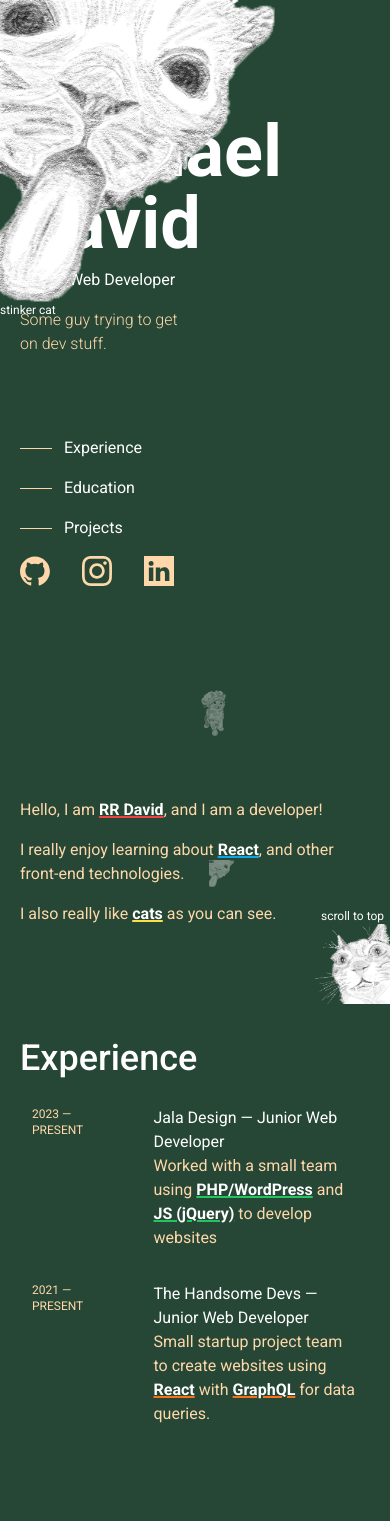
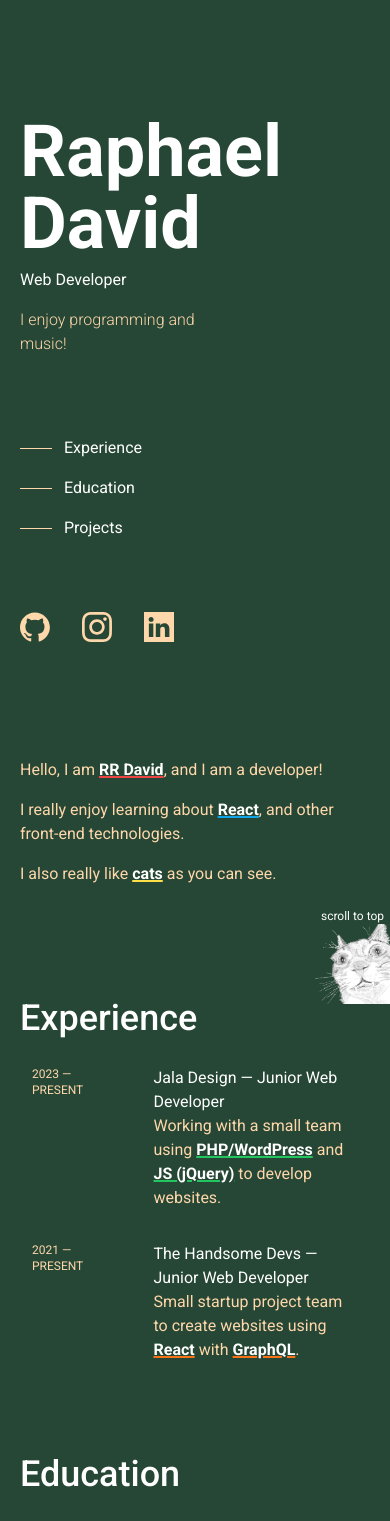
Before and after one commit to RRDavidd/personal-portfolio-rr, a Next.js app: page / in a window 390 px wide. Shown: the top 1521 px of the page. Built offline with nearby package versions, Linux system fonts and the light colour scheme.

Commit message:
Minor adjustments

```diff
--- a/src/app/_components/cats/Sidecats.tsx
+++ b/src/app/_components/cats/Sidecats.tsx
@@ -19,10 +19,6 @@ export default function Sidecats() {
   }, [scroll]);
   return (
     <>
-      <figure className="absolute top-0 -left-52 hover:left-0 transition-all  z-10">
-        <Image src="/cat1.png" width={275} height={5} alt="crazy-cat-1" />
-        <p className="text-xs">stinker cat</p>
-      </figure>
       <Link href="/">
         <figure
           className={`fixed right-0 ${
--- a/src/app/_components/layout/Leftsticky.tsx
+++ b/src/app/_components/layout/Leftsticky.tsx
@@ -12,14 +12,17 @@ export default function Lefsticky() {
           <h1 className="font-bold mb-2 hover:scale-110 hover:cursor-pointer duration-500 hover:drop-shadow-[0_0px_120px_rgba(0,255,0,.8)] transition-all">
             Raphael David
           </h1>
-          <p className="font-normal mb-4">Junior Web Developer</p>
-          <p className="font-light text-secondary">
-            Some guy trying to get on dev stuff.
+          <p className="font-normal mb-4">Web Developer</p>
+          <p
+            className="font-light text-secondary max-w-md
+          "
+          >
+            I enjoy programming and music!
           </p>
         </div>
         <Navbar />
       </div>
-      <div className="flex gap-8">
+      <div className="flex gap-8 md:pt-0 pt-14">
         <figure>
           <a href="https://github.com/RRDavidd" target="_blank">
             <Github
--- a/src/app/_components/layout/Rightcontent.tsx
+++ b/src/app/_components/layout/Rightcontent.tsx
@@ -2,7 +2,7 @@ import Image from "next/image";
 
 export default function Rightcontent() {
   return (
-    <div className="py-24">
+    <div className="md:py-24 pt-18 pb-24">
       <section className="mb-28">
         <p className="text-secondary mb-4">
           Hello, I am <strong className="decoration-red-500">RR David</strong>,
@@ -25,7 +25,7 @@ export default function Rightcontent() {
       >
         <h2 className="text-4xl mb-4 font-medium">Experience</h2>
         <a href="https://www.jaladesign.com.au/" target="_blank">
-          <div className="group p-3 hover:cursor-pointer hover:bg-slate-400 hover:bg-opacity-10 transition-all duration-300 rounded flex gap-10 mb-2 hover:ring-2 hover:ring-green-700">
+          <div className="group p-3  hover:bg-slate-400 hover:bg-opacity-10 transition-all duration-300 rounded flex gap-10 mb-2 hover:ring-2 hover:ring-green-700">
             <div className="text-secondary flex-shrink-0 w-1/4 text-xs">
               2023 — PRESENT
             </div>
@@ -34,17 +34,17 @@ export default function Rightcontent() {
                 Jala Design — Junior Web Developer
               </p>
               <p className="text-secondary ">
-                Worked with a small team using{" "}
+                Working with a small team using{" "}
                 <strong className="decoration-green-500">PHP/WordPress</strong>{" "}
                 and{" "}
                 <strong className="decoration-green-500">JS (jQuery)</strong> to
-                develop websites
+                develop websites.
               </p>
             </div>
           </div>
         </a>
         <a href="https://thehandsomedevs.com.au/" target="_blank">
-          <div className="group p-3 hover:cursor-pointer hover:bg-slate-400 hover:bg-opacity-10 transition-all duration-300 rounded flex gap-10 mb-2 hover:ring-2 hover:ring-green-700">
+          <div className="group p-3  hover:bg-slate-400 hover:bg-opacity-10 transition-all duration-300 rounded flex gap-10 mb-2 hover:ring-2 hover:ring-green-700">
             <div className="text-secondary flex-shrink-0 w-1/4 text-xs">
               2021 — PRESENT
             </div>
@@ -55,8 +55,7 @@ export default function Rightcontent() {
               <p className="text-secondary">
                 Small startup project team to create websites using{" "}
                 <strong className="decoration-orange-500">React</strong> with{" "}
-                <strong className="decoration-orange-500">GraphQL</strong> for
-                data queries.
+                <strong className="decoration-orange-500">GraphQL</strong>.
               </p>
             </div>
           </div>
@@ -68,7 +67,7 @@ export default function Rightcontent() {
         className="mb-20 hover:drop-shadow-[0_0px_120px_rgba(0,255,0,.8)] transition-all"
       >
         <h2 className="text-4xl mb-4 font-medium">Education</h2>
-        <div className="group p-3 hover:cursor-pointer hover:bg-slate-400 hover:bg-opacity-10 transition-all duration-300 rounded flex gap-10 mb-2 hover:ring-2 hover:ring-green-700">
+        <div className="group p-3  hover:bg-slate-400 hover:bg-opacity-10 transition-all duration-300 rounded flex gap-10 mb-2 hover:ring-2 hover:ring-green-700">
           <div className="text-secondary flex-shrink-0 w-1/4 text-xs">
             2021 — PRESENT
           </div>
@@ -81,7 +80,7 @@ export default function Rightcontent() {
             </p>
           </div>
         </div>
-        <div className="group p-3 hover:cursor-pointer hover:bg-slate-400 hover:bg-opacity-10 transition-all duration-300 rounded flex gap-10 mb-2 hover:ring-2 hover:ring-green-700">
+        <div className="group p-3  hover:bg-slate-400 hover:bg-opacity-10 transition-all duration-300 rounded flex gap-10 mb-2 hover:ring-2 hover:ring-green-700">
           <div className="text-secondary flex-shrink-0 w-1/4 text-xs">
             2020 — 2020
           </div>
@@ -92,7 +91,7 @@ export default function Rightcontent() {
             <p className="text-secondary">Macquarie University</p>
           </div>
         </div>
-        <div className="group p-3 hover:cursor-pointer hover:bg-slate-400 hover:bg-opacity-10 transition-all duration-300 rounded flex gap-10 mb-2 hover:ring-2 hover:ring-green-700">
+        <div className="group p-3  hover:bg-slate-400 hover:bg-opacity-10 transition-all duration-300 rounded flex gap-10 mb-2 hover:ring-2 hover:ring-green-700">
           <div className="text-secondary flex-shrink-0 w-1/4 text-xs">
             2019 — 2020
           </div>
@@ -101,7 +100,7 @@ export default function Rightcontent() {
             <p className="text-secondary">St. Leos Catholic College</p>
           </div>
         </div>
-        <div className="group p-3 hover:cursor-pointer hover:bg-slate-400 hover:bg-opacity-10 transition-all duration-300 rounded flex gap-10 mb-2 hover:ring-2 hover:ring-green-700">
+        <div className="group p-3  hover:bg-slate-400 hover:bg-opacity-10 transition-all duration-300 rounded flex gap-10 mb-2 hover:ring-2 hover:ring-green-700">
           <div className="text-secondary flex-shrink-0 w-1/4 text-xs">
             2011 — 2018
           </div>
@@ -112,7 +111,7 @@ export default function Rightcontent() {
             <p className="text-secondary">Don Bosco Academy Pampanga</p>
           </div>
         </div>
-        <div className="group p-3 hover:cursor-pointer hover:bg-slate-400 hover:bg-opacity-10 transition-all duration-300 rounded flex gap-10 mb-2 hover:ring-2 hover:ring-green-700">
+        <div className="group p-3  hover:bg-slate-400 hover:bg-opacity-10 transition-all duration-300 rounded flex gap-10 mb-2 hover:ring-2 hover:ring-green-700">
           <div className="text-secondary flex-shrink-0 w-1/4 text-xs">
             2006 — 2011
           </div>
@@ -128,7 +127,7 @@ export default function Rightcontent() {
         className="mb-20 hover:drop-shadow-[0_0px_200px_rgba(0,255,0,.3)] transition-all"
       >
         <h2 className="text-4xl mb-4 font-medium">Projects</h2>
-        <div className="group p-3 hover:cursor-pointer hover:bg-slate-400 hover:bg-opacity-10 transition-all duration-300 rounded flex gap-10 mb-2 hover:ring-2 hover:ring-green-700">
+        <div className="group p-3  hover:bg-slate-400 hover:bg-opacity-10 transition-all duration-300 rounded flex gap-10 mb-2 hover:ring-2 hover:ring-green-700">
           <div className="text-secondary flex-shrink-0 w-1/4 text-xs relative">
             <Image
               alt="poopoo"
@@ -147,7 +146,7 @@ export default function Rightcontent() {
             </p>
           </div>
         </div>
-        <div className="group p-3 hover:cursor-pointer hover:bg-slate-400 hover:bg-opacity-10 transition-all duration-300 rounded flex gap-10 mb-2 hover:ring-2 hover:ring-green-700">
+        <div className="group p-3  hover:bg-slate-400 hover:bg-opacity-10 transition-all duration-300 rounded flex gap-10 mb-2 hover:ring-2 hover:ring-green-700">
           <div className="text-secondary flex-shrink-0 w-1/4 text-xs relative">
             <Image
               alt="poopoo"
@@ -166,7 +165,7 @@ export default function Rightcontent() {
             </p>
           </div>
         </div>
-        <div className="group p-3 hover:cursor-pointer hover:bg-slate-400 hover:bg-opacity-10 transition-all duration-300 rounded flex gap-10 mb-2 hover:ring-2 hover:ring-green-700">
+        <div className="group p-3  hover:bg-slate-400 hover:bg-opacity-10 transition-all duration-300 rounded flex gap-10 mb-2 hover:ring-2 hover:ring-green-700">
           <div className="text-secondary flex-shrink-0 w-1/4 text-xs relative">
             <Image
               alt="poopoo"
@@ -185,7 +184,7 @@ export default function Rightcontent() {
             </p>
           </div>
         </div>
-        <div className="group p-3 hover:cursor-pointer hover:bg-slate-400 hover:bg-opacity-10 transition-all duration-300 rounded flex gap-10 mb-2 hover:ring-2 hover:ring-green-700">
+        <div className="group p-3  hover:bg-slate-400 hover:bg-opacity-10 transition-all duration-300 rounded flex gap-10 mb-2 hover:ring-2 hover:ring-green-700">
           <div className="text-secondary flex-shrink-0 w-1/4 text-xs relative">
             <Image
               alt="poopoo"
--- a/src/app/page.tsx
+++ b/src/app/page.tsx
@@ -8,7 +8,7 @@ export default function Home() {
     <>
       <main className="max-w-screen-xl mx-auto xl:p-0 lg:p-5 p-5">
         <Sidecats />
-        <RandomCats />
+        {/* <RandomCats /> */}
         <div className="flex justify-between gap-5 md:flex-row flex-col ">
           <Lefsticky />
           <Rightcontent />
```
